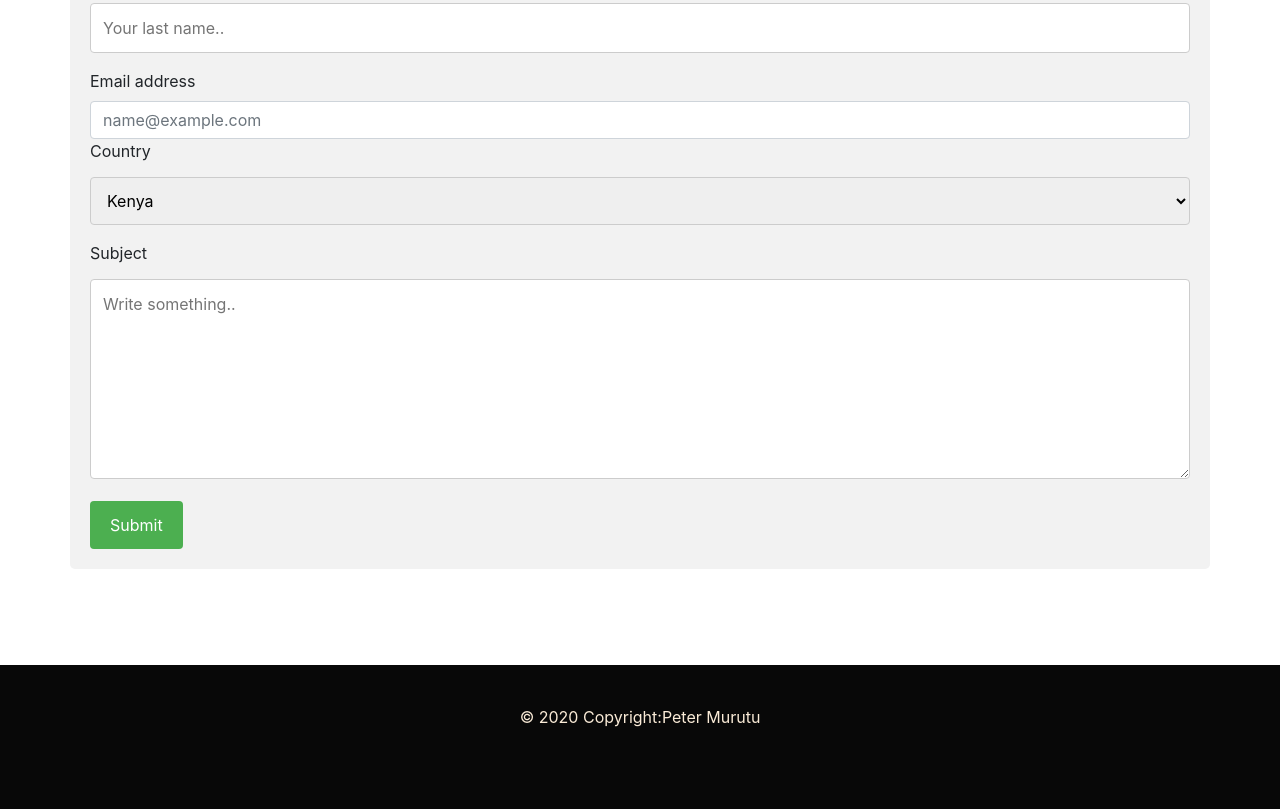
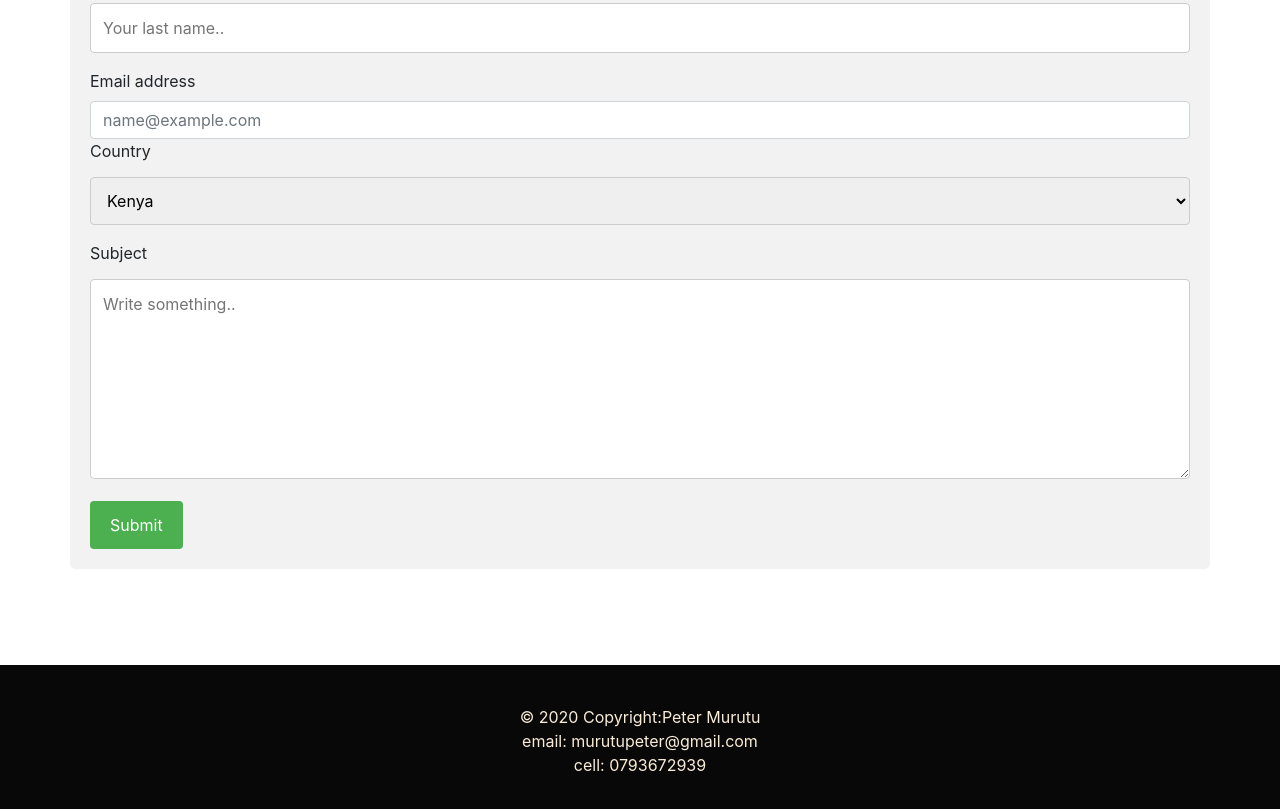
Before and after one commit to Murutu/my-portfolio, a plain HTML site: page index.html in a window 1280 px wide. Shown: the part 2609-3418 px from the top of the page. Drawn offline with nearby package versions, Linux system fonts and the light colour scheme.

```diff
--- a/index.html
+++ b/index.html
@@ -182,8 +182,10 @@
 
     <!-- Footer Elements -->
     <!-- Copyright -->
-    <div class="footer-copyright text-center py-3">© 2020 Copyright:Peter Murutu
-        <a href="https://mdbootstrap.com/education/bootstrap/"></a>
+    <div class="footer-copyright text-center py-3">© 2020 Copyright:Peter Murutu<br>
+        <a>email: murutupeter@gmail.com</a><br>
+        <a>cell: 0793672939</a>
+
     </div>
     <!-- Copyright -->
 </footer>
```
